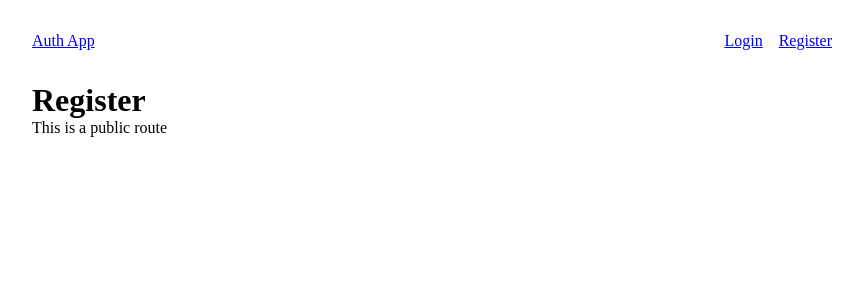
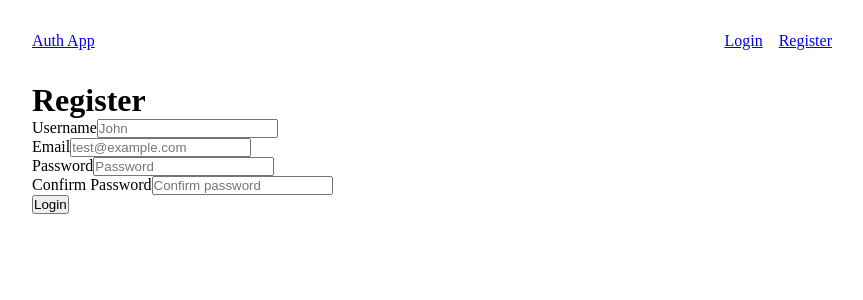
Before and after one commit to BjornDCode/analytics, a React (Create React App) app in the folder frontend/: page /register in a window 1280 px wide. Shown: the top 300 px of the page, without its empty margins (208-1071 px from the left). Built offline with nearby package versions, Linux system fonts and the light colour scheme.

Commit message:
Register

```diff
--- a/frontend/src/pages/Register.js
+++ b/frontend/src/pages/Register.js
@@ -1,14 +1,91 @@
-import React, { Component } from 'react'
+import React, { useState } from 'react'
+import { Redirect } from 'react-router-dom'
 
-class Register extends Component {
-    render() {
-        return (
-            <div>
-                <h1>Register</h1>
-                <p>This is a public route</p>
-            </div>
-        )
+import api from '../helpers/api'
+
+const Register = () => {
+    const [error, setError] = useState(false)
+    const [success, setSuccess] = useState(false)
+    const [form, setForm] = useState({
+        username: '',
+        email: '',
+        password: '',
+        password_confirmation: '',
+    })
+    const update = (key, value) => setForm({ ...form, [key]: value })
+
+    const register = async data => {
+        api.post('/register', data, (response, data) => {
+            if (response.status !== 200) {
+                return setError(data.message)
+            }
+
+            setSuccess(true)
+        })
     }
+
+    const onSubmit = event => {
+        event.preventDefault()
+        register(form)
+    }
+
+    return success ? (
+        <Redirect to="/login" />
+    ) : (
+        <div>
+            <h1>Register</h1>
+            <form onSubmit={onSubmit}>
+                <div>
+                    <label>Username</label>
+                    <input
+                        type="text"
+                        name="username"
+                        placeholder="John"
+                        value={form.username}
+                        onChange={event =>
+                            update('username', event.target.value)
+                        }
+                    />
+                </div>
+                <div>
+                    <label>Email</label>
+                    <input
+                        type="email"
+                        name="email"
+                        placeholder="test@example.com"
+                        value={form.email}
+                        onChange={event => update('email', event.target.value)}
+                    />
+                </div>
+                <div>
+                    <label>Password</label>
+                    <input
+                        type="password"
+                        name="password"
+                        placeholder="Password"
+                        value={form.password}
+                        onChange={event =>
+                            update('password', event.target.value)
+                        }
+                    />
+                </div>
+                <div>
+                    <label>Confirm Password</label>
+                    <input
+                        type="password"
+                        name="password_confirmation"
+                        placeholder="Confirm password"
+                        value={form.password_confirmation}
+                        onChange={event =>
+                            update('password_confirmation', event.target.value)
+                        }
+                    />
+                </div>
+                <button type="submit">Login</button>
+            </form>
+            {error && <p>{error}</p>}
+        </div>
+    )
 }
 
 export default Register
```
Also changed, not shown: 1 other file (tests, documents, lock files or other folders).
